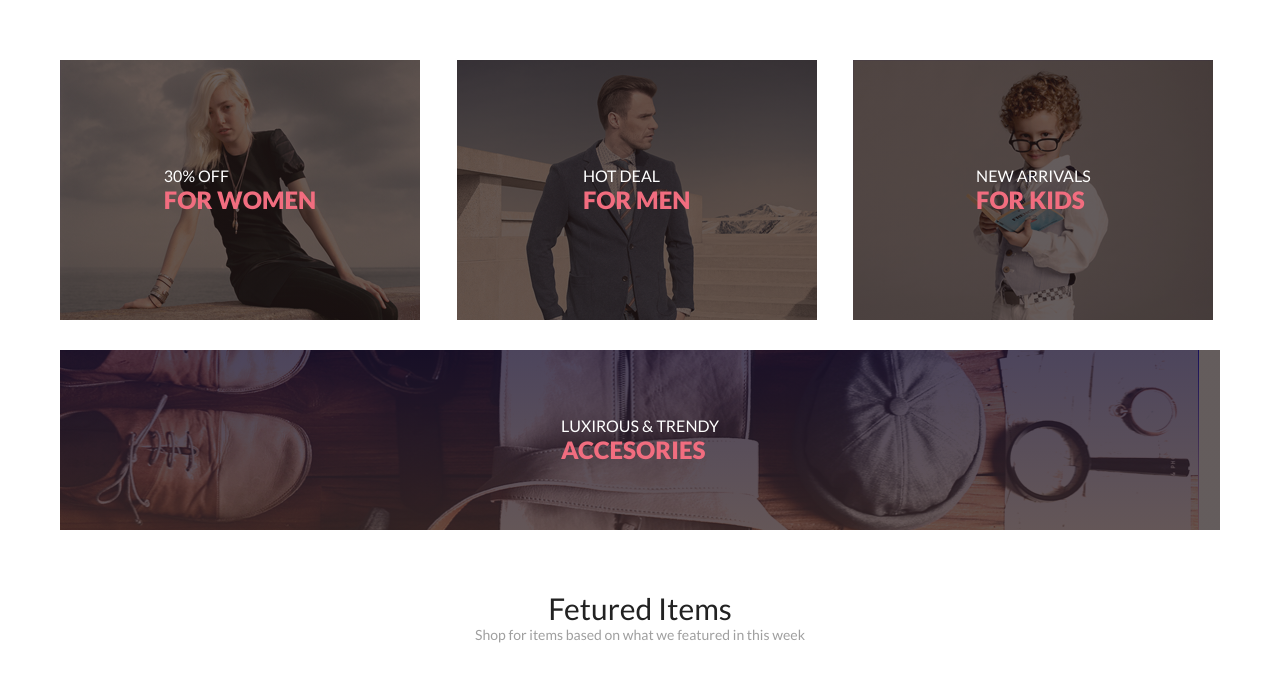
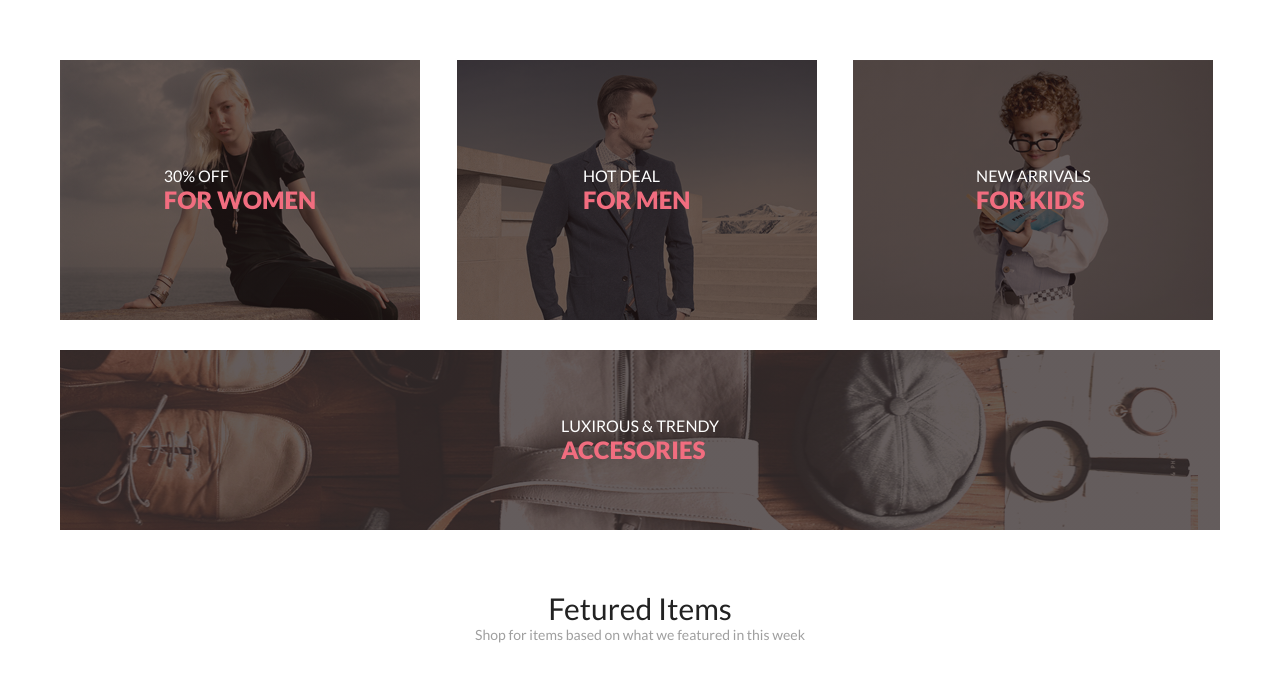
Before and after one commit to lavrenoff/yrok11.github.io, a plain HTML site: page index.html in a window 1280 px wide. Shown: the part 839-1527 px from the top of the page. Drawn offline with Linux system fonts and the light colour scheme.

Commit message:
first commit

```diff
--- a/style.css
+++ b/style.css
@@ -93,9 +93,6 @@ body {
     position: absolute;
     left: 0;
     top: 0;
-    background: #211616B2;
-    background: linear-gradient(blue, pink);
-
 }
 
 .category div {
```
